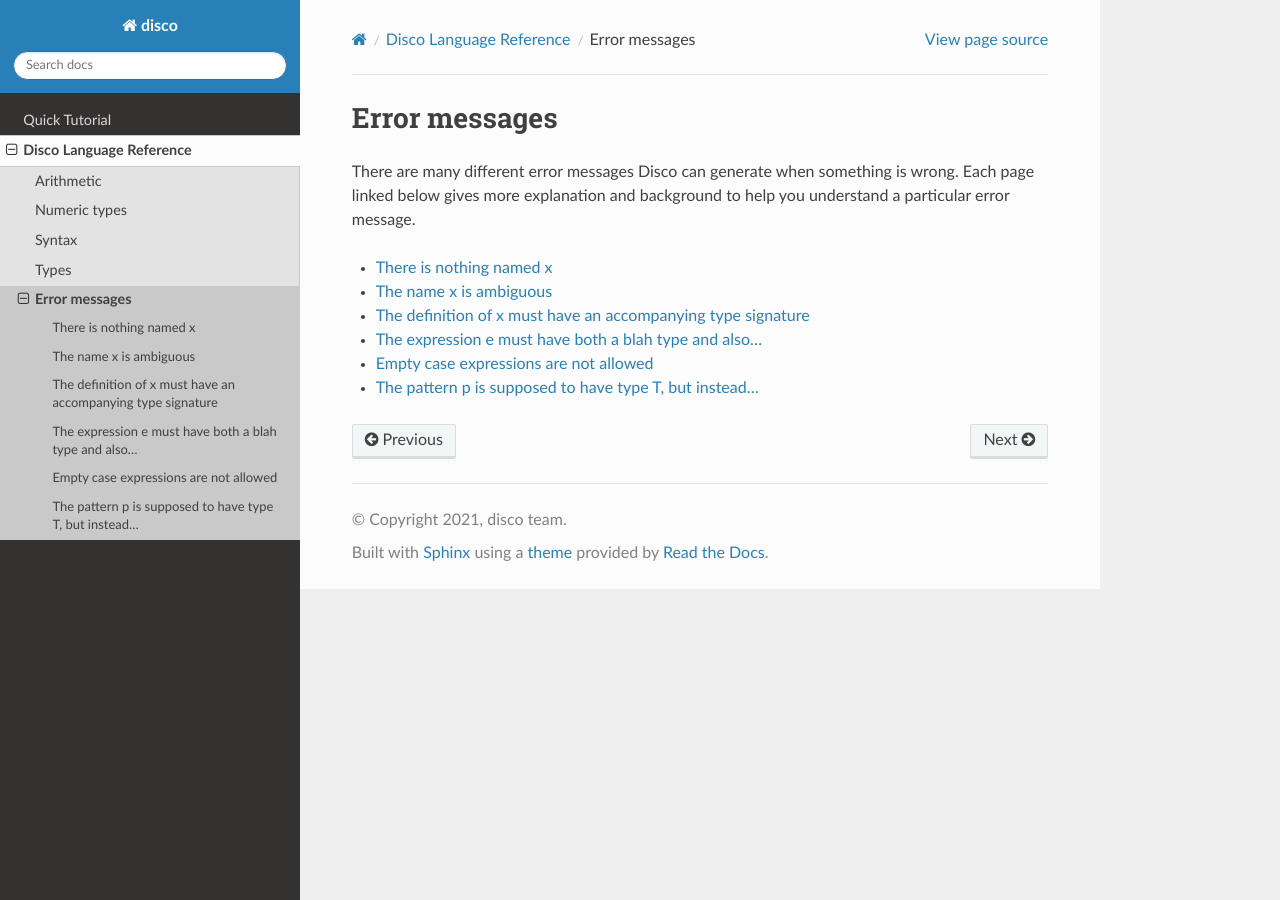
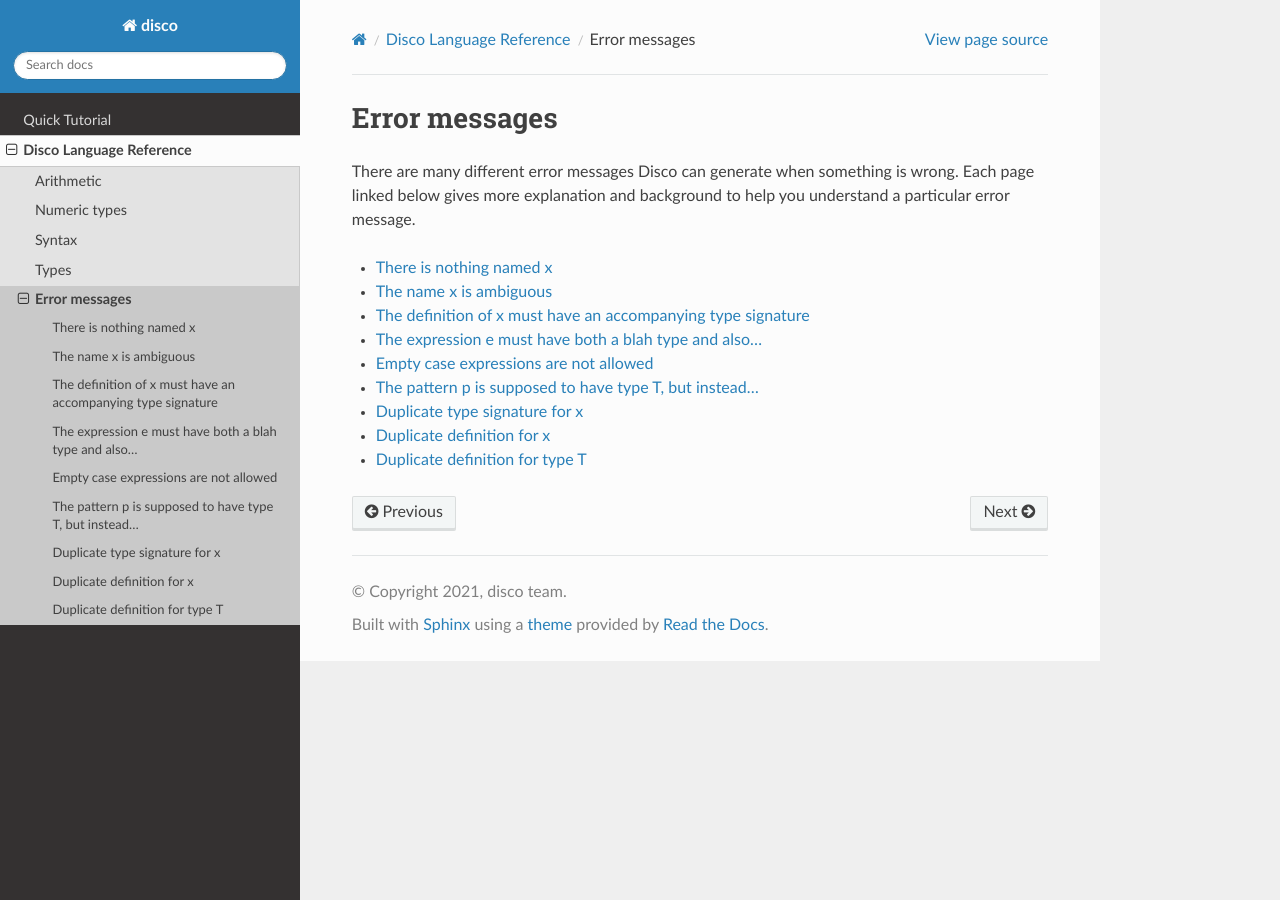
Before and after one commit to disco-lang/disco, a Sphinx documentation site: the page built from docs/reference/errors.rst, in a window 1280 px wide. Built offline with Sphinx 7.4.7 and the Read the Docs theme 2.0.0, drawn with Linux system fonts in a browser that asks for light colours; pages that are not in the unit, such as notebooks, are missing from menus.

Commit message:
error pages for duplicate things

```diff
--- /dev/null
+++ b/docs/reference/dup-tydef.rst
@@ -0,0 +1,11 @@
+Duplicate definition for type T
+===============================
+
+This is very similar to :doc:`dup-def`, but for :doc:`type
+definitions <tydef>` instead of variables.  For example,
+
+::
+
+   Disco> type H = N * N
+   Disco> type H = Z + Q
+   Error: duplicate definition for type H.
--- a/docs/reference/errors.rst
+++ b/docs/reference/errors.rst
@@ -13,3 +13,6 @@ background to help you understand a particular error message.
    notcon
    empty-case
    pattern-type
+   dup-sig
+   dup-def
+   dup-tydef
--- a/docs/reference/syntax.rst
+++ b/docs/reference/syntax.rst
@@ -10,6 +10,8 @@ grammar, but not things like meaning.
    variable
    type-sig
    expression
+   definition
    operator
    comment
    docs
+   tydef
```
Also changed, not shown: docs/reference/definition.rst (added, +56 -0 lines), docs/reference/dup-def.rst (added, +8 -0 lines), docs/reference/dup-sig.rst (added, +18 -0 lines), 4 other files.
